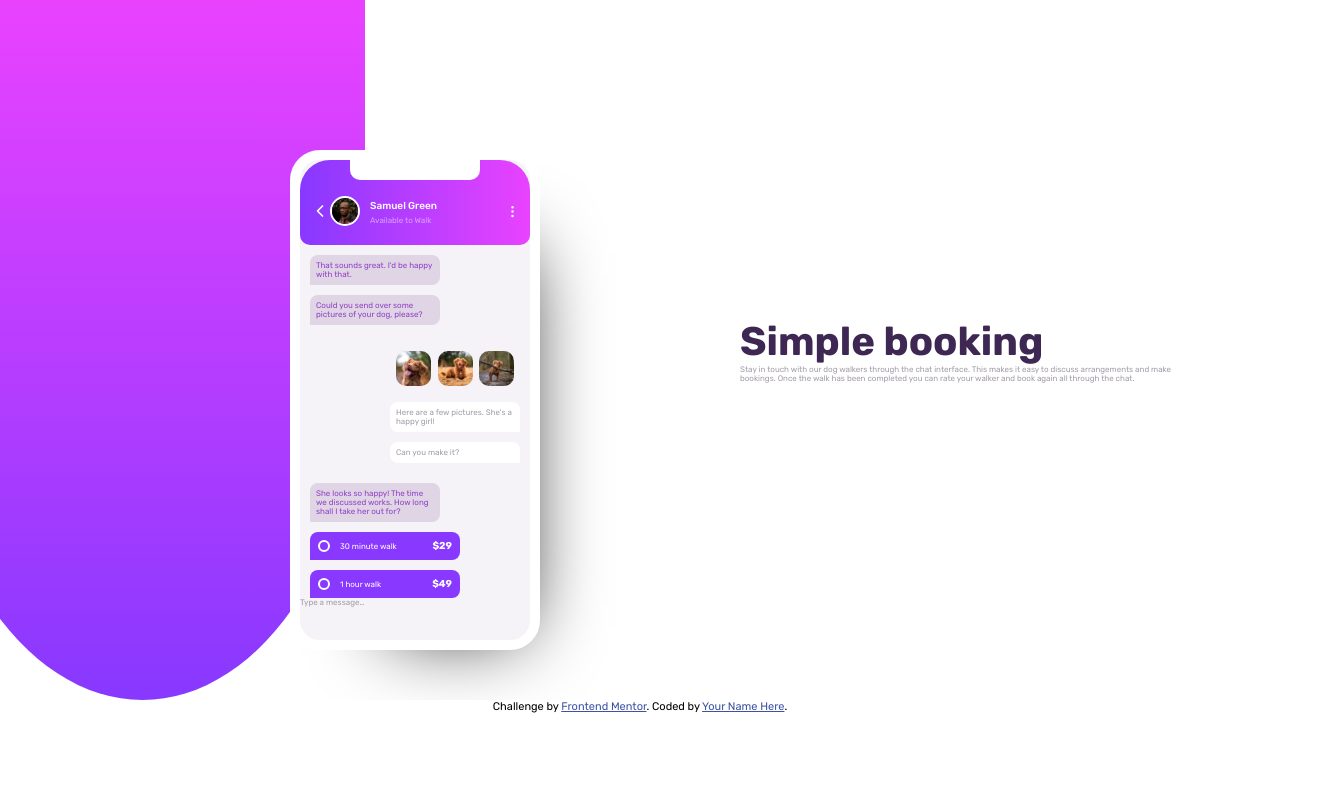
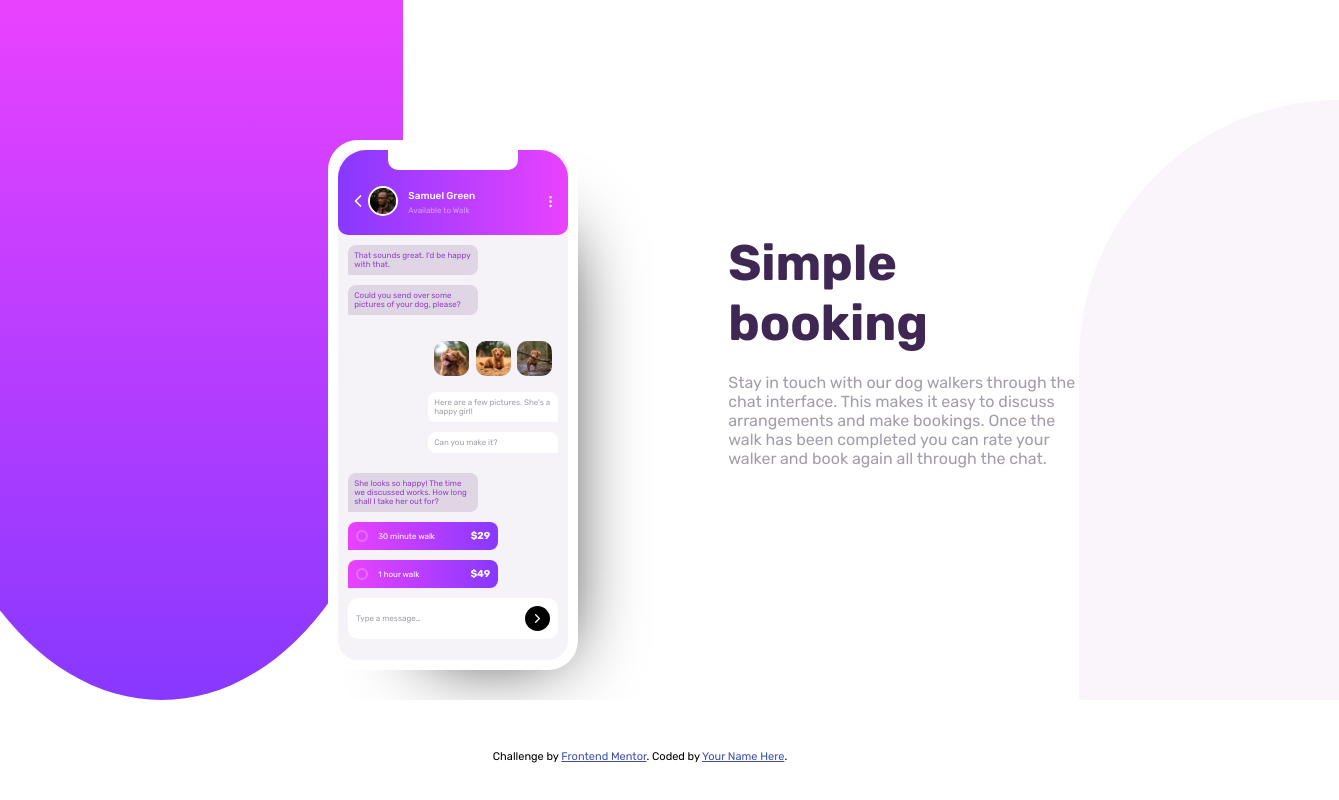
Before and after one commit to SatyapriyaMahato/chat-app-css-illustration, a plain HTML site: page index.html in a window 1280 px wide. Shown: the whole page, 1339 px wide, since content can reach past the window. Drawn offline with Linux system fonts and the light colour scheme.

Commit message:
complete desktop layout

```diff
--- a/index.html
+++ b/index.html
@@ -91,19 +91,32 @@
 
             <div class="received_reward chats">
               <div class="radio_btn"></div>
-              <div class="reward_text"><p>30 minute walk</p></div>
-              <div class="reward_amount"><p>$29</p></div>
+              <div class="reward_text">
+                <p>30 minute walk</p>
+              </div>
+              <div class="reward_amount">
+                <p>$29</p>
+              </div>
             </div>
 
             <div class="received_reward chats">
               <div class="radio_btn"></div>
-              <div class="reward_text"><p>1 hour walk</p></div>
-              <div class="reward_amount"><p>$49</p></div>
+              <div class="reward_text">
+                <p>1 hour walk</p>
+              </div>
+              <div class="reward_amount">
+                <p>$49</p>
+              </div>
             </div>
 
             <div class="bottom_bar">
               <p>Type a message…</p>
-              <img class="send_btn" src="" alt="">
+              <span class="submit_btn"><svg xmlns="http://www.w3.org/2000/svg"
+                  class="icon icon-tabler icon-tabler-chevron-right" width="15" height="15" viewBox="0 0 24 24"
+                  stroke-width="2" stroke="currentColor" fill="none" stroke-linecap="round" stroke-linejoin="round">
+                  <path stroke="none" d="M0 0h24v24H0z" fill="none"></path>
+                  <path d="M9 6l6 6l-6 6"></path>
+                </svg></span>
             </div>
 
           </div>
@@ -122,6 +135,7 @@
             your walker and book again all through the chat.</p>
 
         </div>
+        <div class="phone_bg_rt"></div>
 
       </div>
 
--- a/styles.css
+++ b/styles.css
@@ -68,8 +68,9 @@ img {
   }
 .container {
     max-width: 1440px;
-    margin: 0 auto;
+    margin: 0 auto 50px auto;
     display: flex;
+
 }
 
 .left {
@@ -93,9 +94,9 @@ img {
 
 .phone {
     min-width: 250px;
-    height: 500px;
+    height: 530px;
     z-index: 3;
-    margin: 150px 0 0 -155px;
+    margin: 140px 0 0 -155px;
     background-color: var(--Light-Grayish-Violet);
     box-shadow: 40px 40px 80px -60px;
     border-radius: 30px;
@@ -120,7 +121,7 @@ img {
     background-image: linear-gradient(to right, var(--Light-Violet), var(--Light-Magenta));
     z-index: 1;
     margin-top: -20px;
-    border-radius: 30px 30px 10px 10px;
+    border-radius: 28px 28px 10px 10px;
     display: flex;
     align-items: center;
     padding: 20px 10px 0 10px;
@@ -183,13 +184,13 @@ img {
     align-items: center;
     width: 150px;
     padding: 8px;
-    background-color: var(--Light-Violet);
+    background-image: linear-gradient(to right, var(--Light-Magenta), var(--Light-Violet));
 }
 .radio_btn{
     width: 12px;
     height: 12px;
     border-radius: 50%;
-    border: 2px solid white;
+    border: 2px solid var(--Very-Light-Magenta);
 }
 
 .reward_text p {
@@ -206,11 +207,55 @@ img {
 .reward_text{
     margin-left: 10px;
 }
+.bottom_bar{
+    margin: 10px;
+    background-color: white;
+    border-radius: 10px;
+    align-items: center;
+    display: flex;
+    justify-content: space-between;
+    padding: 8px;
+}
+.submit_btn{
+    width: 25px;
+    height: 25px;
+    color: white;
+    background-color: black;
+    border-radius: 50%;
+    display: flex;
+    justify-content: center;
+    align-items: center;
+}
+
+
+
 .right{
+    width: 50%;
     display: flex;
     align-items: center;
     justify-content: center;
+    overflow: hidden;
 }
 .main_contents{
-    margin: 0 10em;
+    margin: 0 19em 0 5em;
 }
+.main_heading{
+    font-size: 5rem;
+}
+.main_description{
+    margin-top: 20px;
+    font-size: 1.6rem;
+}
+
+
+.phone_bg_rt {
+    width: 260px;
+    height: 600px;
+    background-color: hsl(291, 47%, 97%);
+    position: absolute;
+    border-radius: 400px 0 0 0;
+    z-index: -1;
+    margin-left: 460px;
+    margin-top: 100px;
+
+}
```
